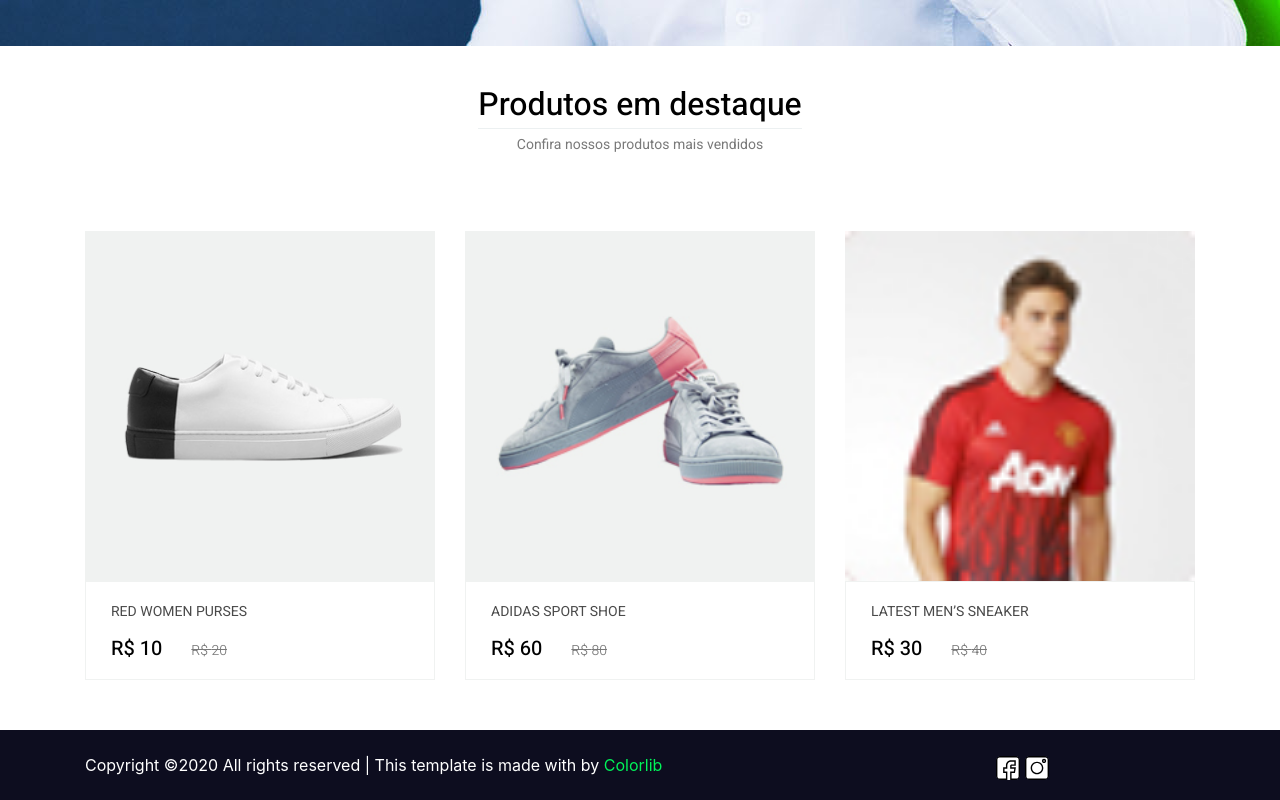
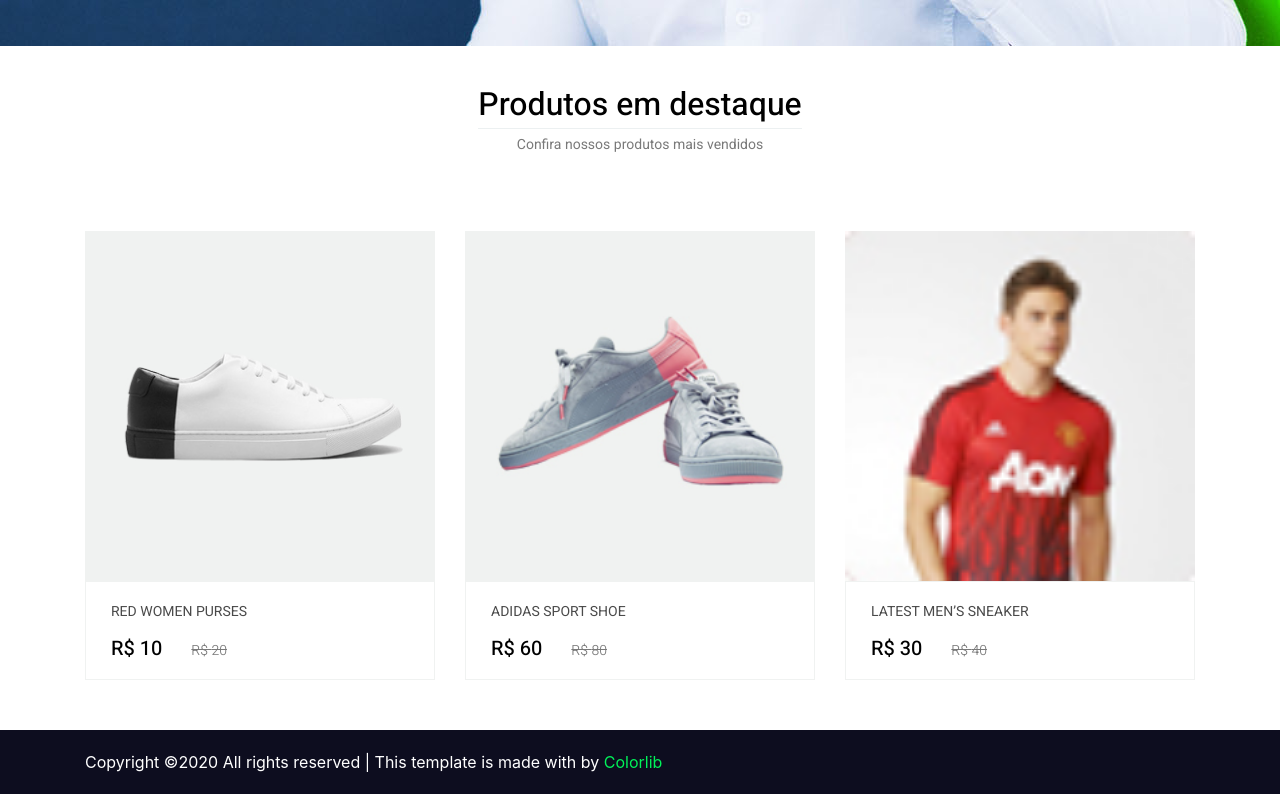
Before and after one commit to Biav/store-app, a React (Create React App) app: page / in a window 1280 px wide. Shown: the part 1055-1855 px from the top of the page. Built offline with nearby package versions, Linux system fonts and the light colour scheme; grey boxes are pictures that could not be loaded.

Commit message:
Remove icons Footer

```diff
--- a/src/components/Layout/Footer/Footer.js
+++ b/src/components/Layout/Footer/Footer.js
@@ -11,14 +11,6 @@
             <script>document.write(new Date().getFullYear());</script>
             2020 All rights reserved | This template is made with <i className="fa fa-heart-o" aria-hidden="true"></i> by <a href="https://colorlib.com" target="_new">Colorlib</a>
           </div>
-          <div className="col-lg-4 col-md-12 footer-social">
-            <a href="https://www.facebook.com/" className="icons facebook">
-              <span></span>
-            </a>
-            <a href="https://www.instagram.com/?hl=pt-br" className="icons instagram">
-              <span></span>
-            </a>
-          </div>
         </div>
       </div>
     </footer>
```
